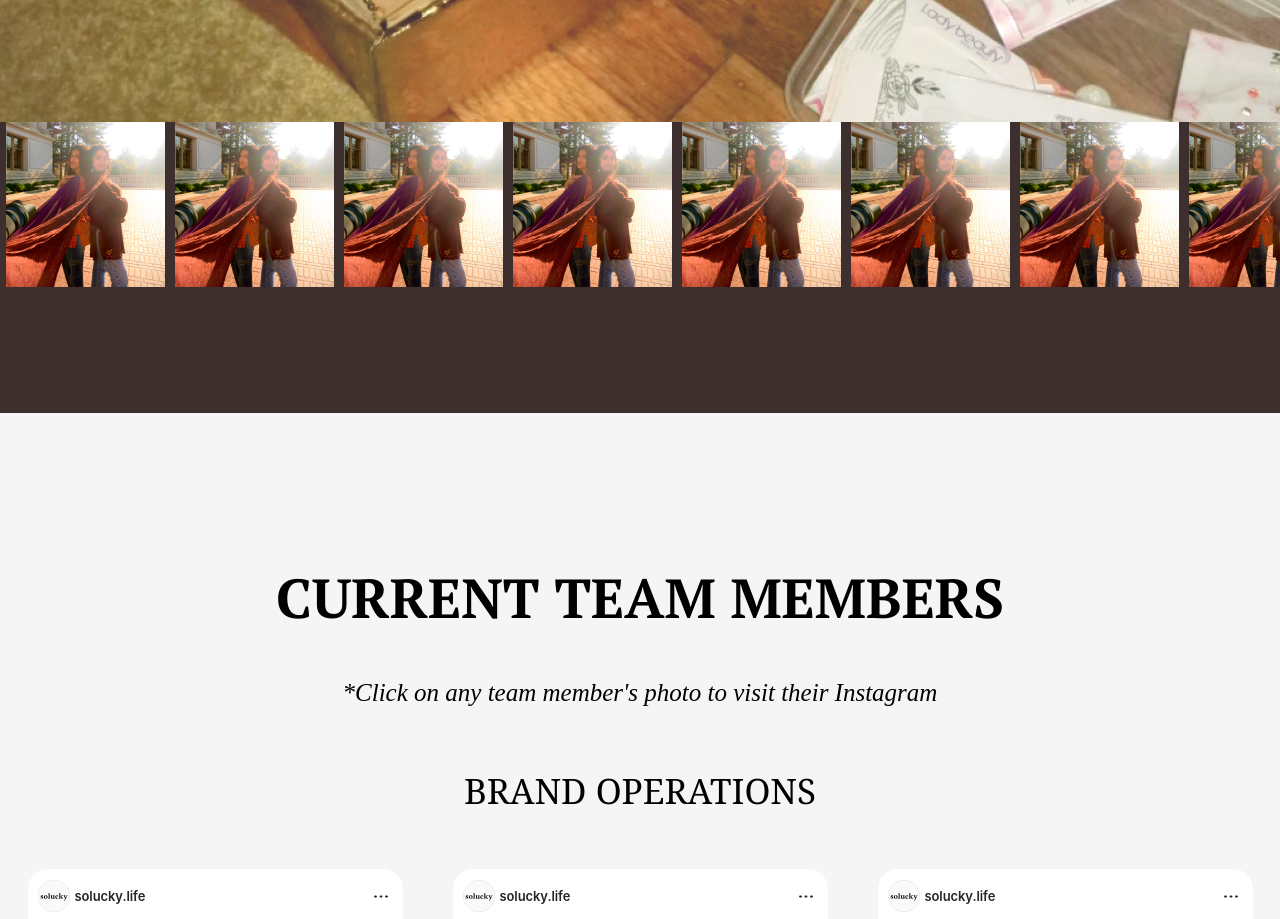
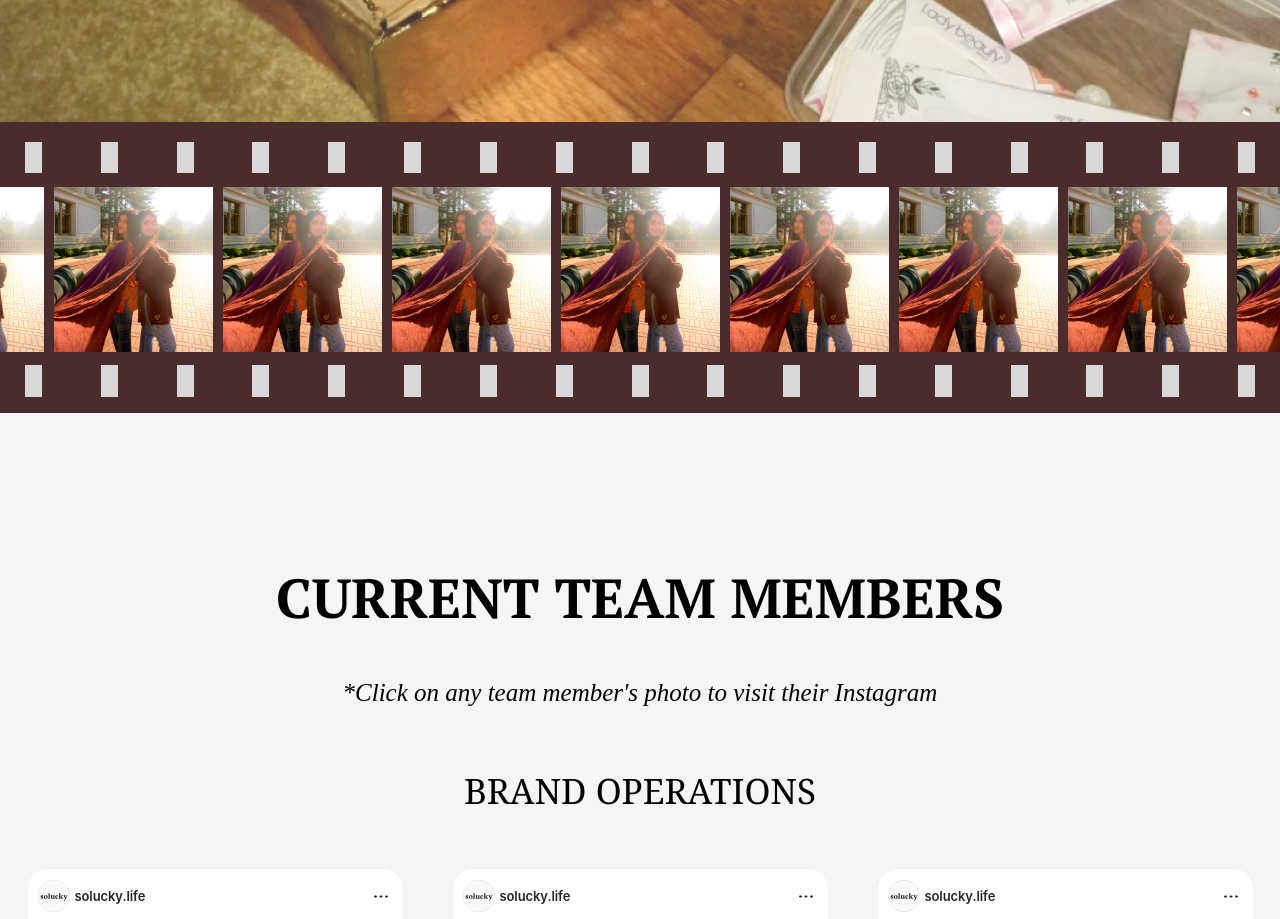
Before and after one commit to shaynatrivedi/solucky, a React (Create React App) app in the folder solucky-react-app/: page /team in a window 1280 px wide. Shown: the part 860-1779 px from the top of the page. Built offline with nearby package versions, Linux system fonts and the light colour scheme; a web font is replaced by a local one.

Commit message:
add spacing and set width and height for squares in the reel

```diff
--- a/solucky-react-app/src/components/Team.css
+++ b/solucky-react-app/src/components/Team.css
@@ -119,25 +119,35 @@ a{
     height: 291px;
 }
 
-.bts-title{
-    color:#F4ECE2;
-    margin-top: 0px;
-    margin-bottom: 25px;
-    text-align: center;
-    font-family: Georgia;
-    font-size: 35px;
-    font-style: normal;
-    font-weight: 700;
-    line-height: normal;
-    padding-top:27px;
+.film-reel{
+    display: flex;
+    flex-direction: column;
+    align-items: center;
+    background-color: #4a2c2c; /* Dark brown for the film background */
+    padding: 10px;
 }
 
 .bts-images{
     display: inline-flex;
-    align-items: flex-start;
+    align-items: center;
+    justify-content: center;
     gap: 10px;
     width: 99vw ;
     height: 172px;
+}
+
+
+.squares{
+  display: flex;
+  flex-direction: row;
+  gap: 58.83px; /* Add spacing between squares */
+  padding-block:10px;
+}
+
+.square {
+    width: 16.995px;
+    height: 31.376px;
+    background-color: #D8D8D8; /* Color of the squares */
 }
 
 .post-div{
```
